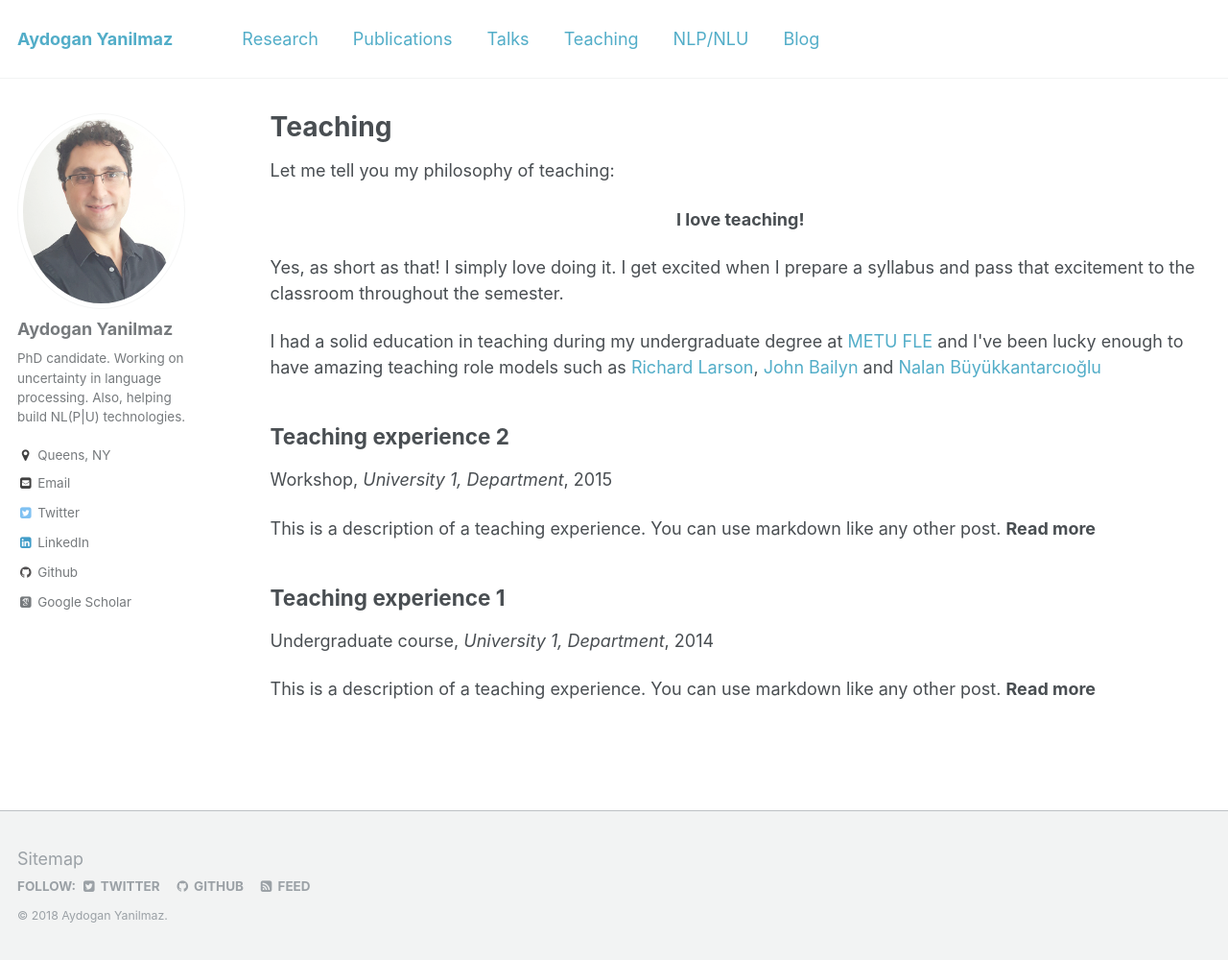
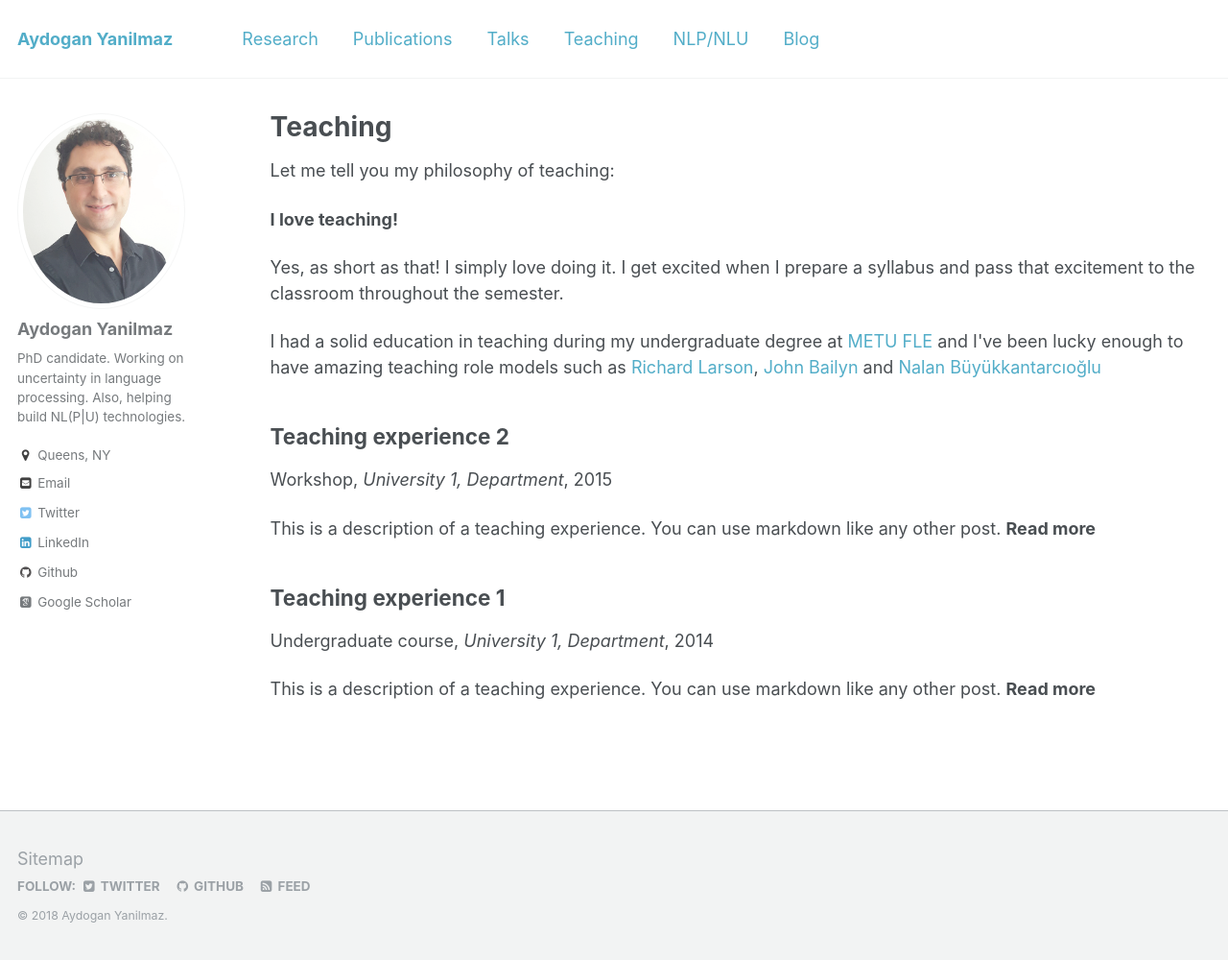
Before and after one commit to aydoganyanilmaz/aydoganyanilmaz.github.io, a Jekyll site: the page built from _pages/teaching.html, in a window 1280 px wide and 1000 px high. Shown: the whole window at 96% size. Built offline with Jekyll 4.4.1, drawn with Linux system fonts in a browser that asks for light colours; some web fonts are replaced.

Commit message:
Update teaching.html

```diff
--- a/_pages/teaching.html
+++ b/_pages/teaching.html
@@ -8,7 +8,7 @@ author_profile: true
 {% include base_path %}
 
 <p>Let me tell you my philosophy of teaching:</p>
-<p style="text-align: center;"><strong>I love teaching!</strong></p>
+<p><strong>I love teaching!</strong></p>
 <p>Yes, as short as that! I simply love doing it. I get excited when I prepare a syllabus and pass that excitement to
   the classroom throughout the semester. </p>
 <p>I had a solid education in teaching during my undergraduate degree at <a href="http://fle.metu.edu.tr/" style="color:#52adc8" target="_blank"
```
